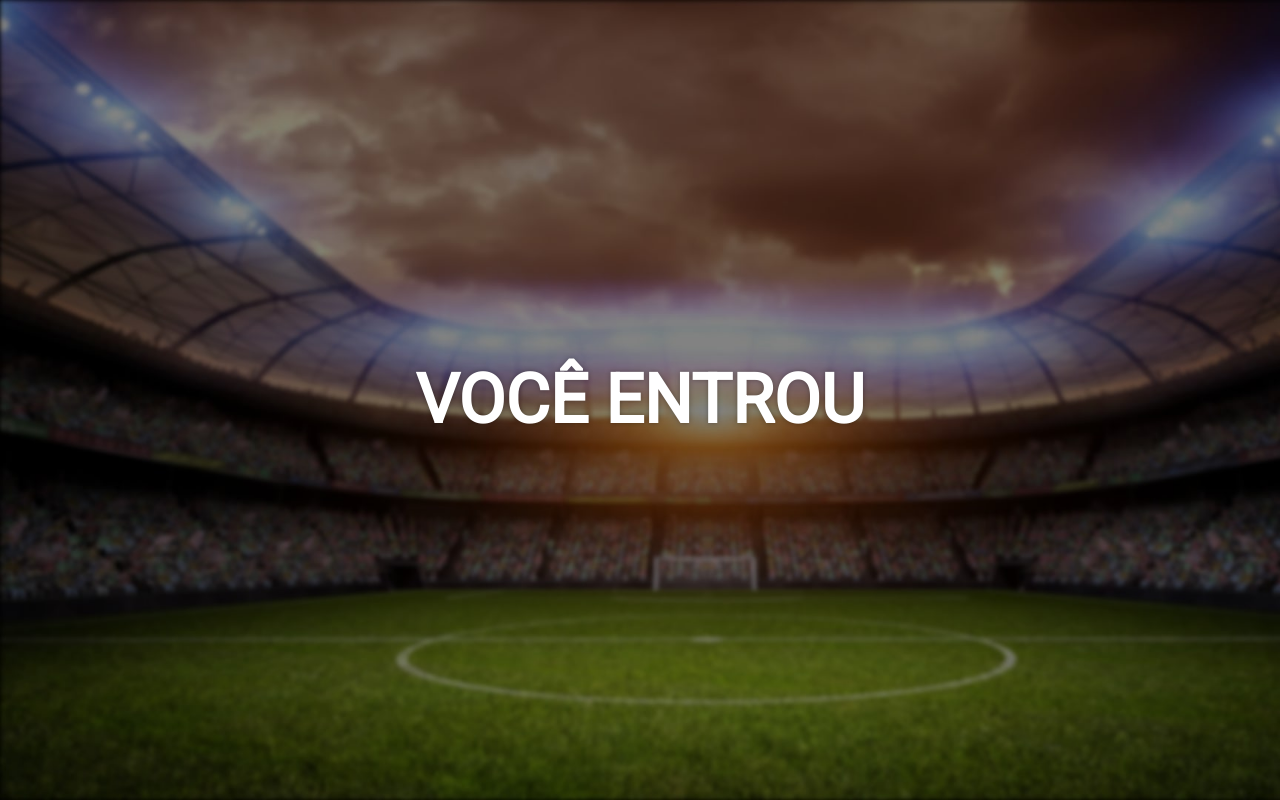
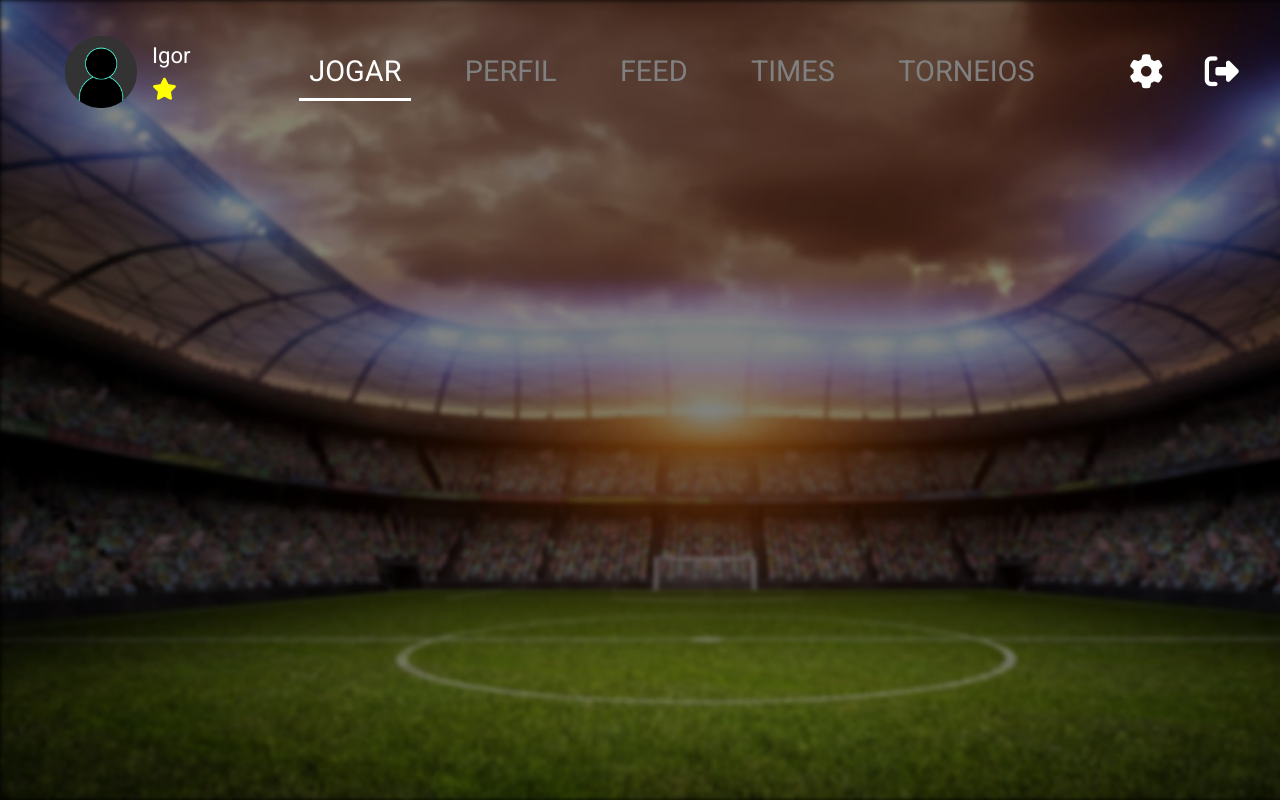
Before and after one commit to Igorxp5/AppLada, a React (Create React App) app in the folder webapp/: page /dashboard in a window 1280 px wide. Built offline with nearby package versions, Linux system fonts and the light colour scheme.

Commit message:
navbar criada

```diff
--- /dev/null
+++ b/webapp/src/components/navbar.jsx
@@ -0,0 +1,66 @@
+import React from 'react'
+import './../style/dashboard/navbar.css'
+
+class NavBar extends React.Component {
+
+    state = {
+        current: 'jogar',
+        allPages: ['jogar', 'perfil', 'feed', 'times', 'torneios']
+    }
+
+    setCurrentPage = page => {
+        this.setState({
+            current: page
+        })
+    }
+
+    componentDidMount() {
+        let page = document.getElementById(this.state.current)
+        page.style.color = 'white'
+        page.style.borderBottom = '3px solid white'
+    }
+
+    componentDidUpdate() {
+        let page = document.getElementById(this.state.current)
+        page.style.color = 'white'
+        page.style.borderBottom = '3px solid white'
+        this.state.allPages.map(el => {
+            if (this.state.current !== el) {
+                let notCurrent = document.getElementById(el)
+                notCurrent.style.color = 'grey'
+                notCurrent.style.borderBottom = 'none'
+            }
+            return null
+        })
+    }
+
+    render() {
+        return (
+            <nav id='dashboard-navbar'>
+                <div id='dashboard-navbar-perfil'>
+                    <img src='./../../images/user_Avatar.png' alt='user' />
+                    <span>
+                        <label>Igor<br></br>
+                        <i className="fas fa-star" style={{color: 'yellow', marginTop: '10px'}}></i>
+                        </label>
+                    </span>
+                </div>
+                <div id='dashboard-navbar-menu'>
+                    <ul>
+                        <li id='jogar' onClick={() => {this.setCurrentPage('jogar')}}>JOGAR</li>
+                        <li id='perfil' onClick={() => {this.setCurrentPage('perfil')}}>PERFIL</li>
+                        <li id='feed' onClick={() => {this.setCurrentPage('feed')}}>FEED</li>
+                        <li id='times' onClick={() => {this.setCurrentPage('times')}}>TIMES</li>
+                        <li id='torneios' onClick={() => {this.setCurrentPage('torneios')}}>TORNEIOS</li>
+                    </ul>
+                </div>
+                <div id='dashboard-navbar-simbolos'>
+                    <i className="fas fa-cog"></i>
+                    <i className="fas fa-sign-out-alt"></i>
+                </div>
+            </nav>
+        )
+    }
+}
+
+export default NavBar;
--- /dev/null
+++ b/webapp/src/style/dashboard/navbar.css
@@ -0,0 +1,62 @@
+#dashboard-navbar {
+    position: absolute;
+    left: 0; top: 0;
+    width: 100%;
+    height: 18vh;
+}
+
+#dashboard-navbar-perfil {
+    width: 20%;
+    height: 100%;
+    float: left;
+    display: flex;
+    justify-content: center;
+    align-items: center;
+}
+
+#dashboard-navbar-perfil img {
+    width: 28%;
+    margin-right: 15px;
+}
+
+#dashboard-navbar-perfil span {
+    float: right;
+    height: 100%;
+    display: flex;
+    align-items: center;
+    color: white;
+    font-size: 1.3em;
+}
+
+#dashboard-navbar-menu {
+    width: 65%;
+    height: 100%;
+    float: left;
+    display: flex;
+    align-items: center;
+}
+
+#dashboard-navbar-menu ul {
+    list-style-type: none;
+    color: grey;
+    display: flex;
+    flex-direction: row;
+    justify-content: space-evenly;
+    width: 100%;
+    font-size: 1.7em;
+}
+
+#dashboard-navbar-menu ul li {
+    padding: 10px;
+}
+
+#dashboard-navbar-simbolos {
+    width: 15%;
+    height: 100%;
+    color: white;
+    float: left;
+    font-size: 2em;
+    display:flex;
+    justify-content: space-evenly;
+    align-items: center;
+}
--- a/webapp/src/views/dashboard.jsx
+++ b/webapp/src/views/dashboard.jsx
@@ -1,20 +1,15 @@
 import React from 'react'
-import Page from './page'
+import NavBar from './../components/navbar'
 
 
-class Dashboard extends Page {
+class Dashboard extends React.Component {
     componentDidMount() {
-        document.title = 'Login - AppLada'
+        document.title = 'Dashboard - AppLada'
     }
 
     render() {
-    	let style = {
-			color: '#FFFFFF',
-			fontSize: '4em',
-			textShadow: '0 0 5px rgba(0, 0, 0, 0.3)'
-		}
         return(
-            <h1 style={style}>VOCÊ ENTROU</h1>
+            <NavBar />
         )
     }
 }
--- a/webapp/src/views/login.jsx
+++ b/webapp/src/views/login.jsx
@@ -27,6 +27,8 @@ class Login extends React.Component {
             login: this.state.login,
             password: this.state.password
         }).then(response => {
+            console.log('aaaaaaaa')
+            console.log(response.data)
             document.location = '/dashboard';
         }).catch(err => {
         	let message = err.response.data.errors[0].message;
```
Also changed, not shown: webapp/public/images/user_Avatar.png (added), webapp/src/components/Jogar/index.jsx (added), webapp/src/components/Jogar/mapa.jsx (added), webapp/src/components/Jogar/peladas.jsx (added).
